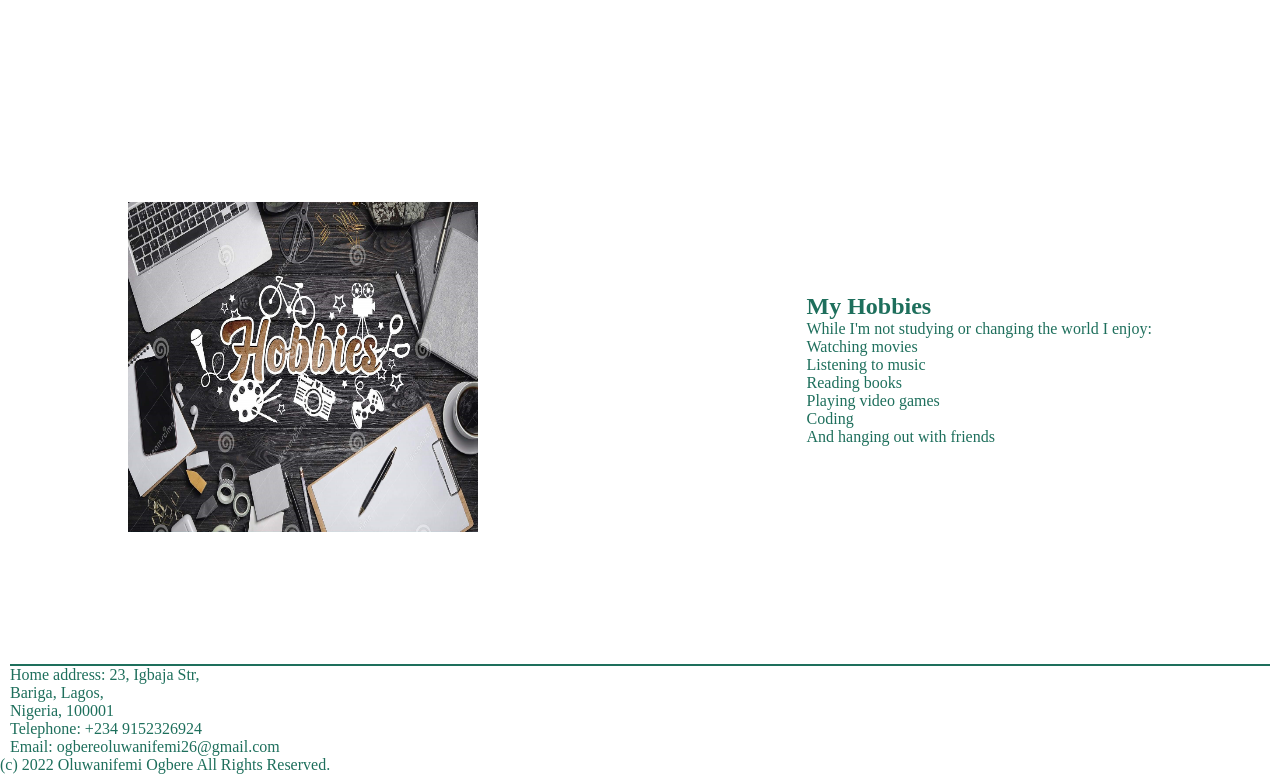
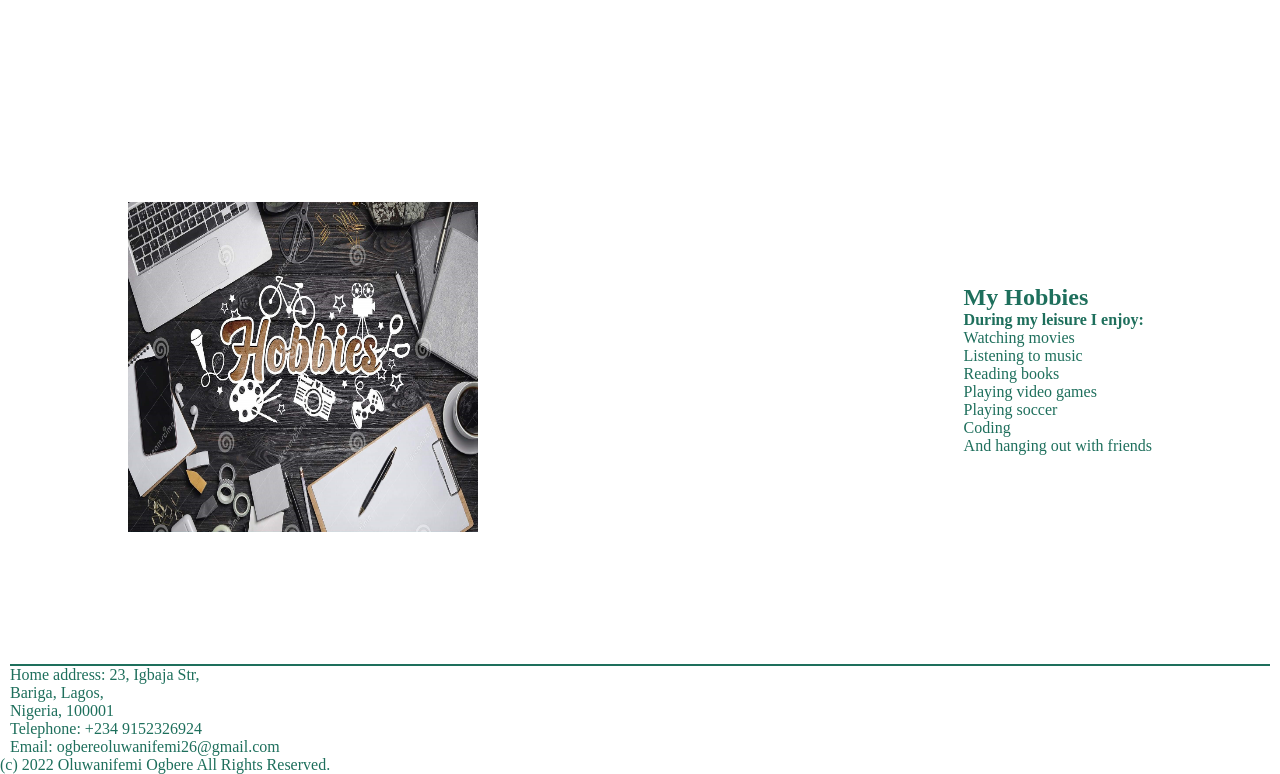
Before and after one commit to Niffythekidd/niffythekidd.github.io, a plain HTML site: page index.html in a window 1280 px wide. Shown: the part 2102-2876 px from the top of the page. Drawn offline with Linux system fonts and the light colour scheme; a web font is replaced by a local one.

Commit message:
Update index.html

```diff
--- a/index.html
+++ b/index.html
@@ -146,9 +146,9 @@
         </div>
         <div class="text">
           <h2>My Hobbies</h2>
-          <p>While I'm not studying or changing the world I enjoy:</p>
+          <h4>During my leisure I enjoy:</h4>
           <p>Watching movies
-           <br>Listening to music<br>Reading books <br>Playing video games <br>
+            <br>Listening to music<br>Reading books <br>Playing video games <br> Playing soccer </br>
            Coding <br>And hanging out with friends</p>
         </div>
       </div>
```
